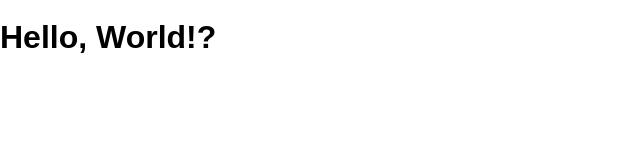
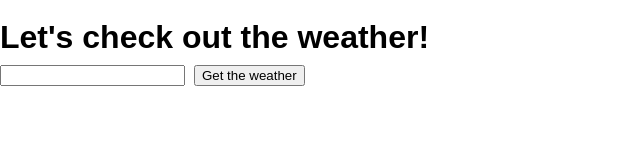
Before and after one commit to DRibeiro1124/weather-api, a website: page public/index.html in a window 1280 px wide. Shown: the whole page, without its empty margins (0-640 px from the left). Drawn offline with Linux system fonts and the light colour scheme.

Commit message:
inital commit with input/button section

```diff
--- a/public/index.html
+++ b/public/index.html
@@ -7,7 +7,12 @@
     <link rel="stylesheet" href="/screen.css">
   </head>
   <body>
-    <h1>Hello, World!</h1>
+    <h1>Let's check out the weather!
+      <section>
+        <input type="text">
+        <button class="weather-button">Get the weather</button>
+      </section>
+    </h1>
     <script src="/main.js" charset="utf-8"></script>
   </body>
 </html>
--- a/public/main.js
+++ b/public/main.js
@@ -1,5 +1,6 @@
 const main = () => {
-  document.querySelector('h1').textContent += '?'
+  // document.querySelector('h1').textContent += '?'
 }
 
 document.addEventListener('DOMContentLoaded', main)
+document.querySelector('.weather-button').addEventListener('click', weatherButtonClickEvent)
```
